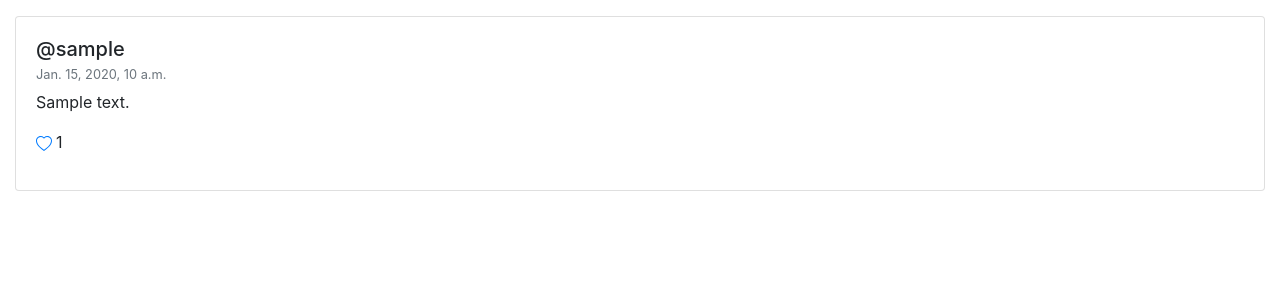
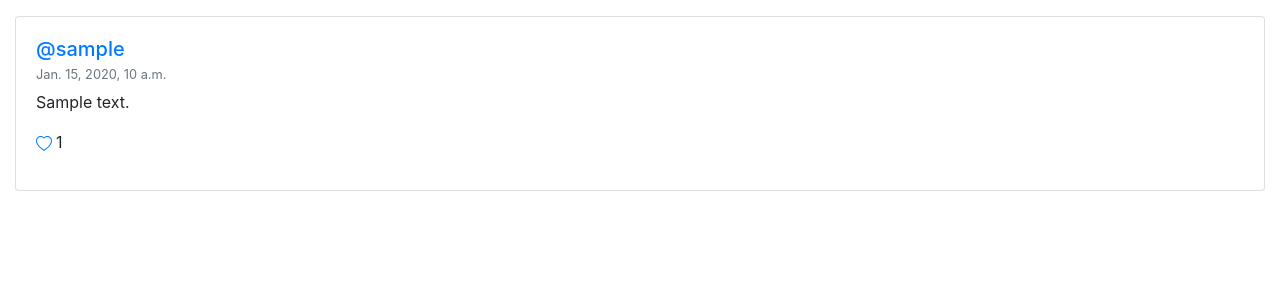
Before and after one commit to AmirAbbas-Mashayekhi/Network-CS50, a Django app: page / in a window 1280 px wide. Shown: the part 56-356 px from the top of the page. Run offline with Django 3.2, Linux system fonts and the light colour scheme; tables that the repository leaves empty hold one stand-in row (values such as "Sample post").

Commit message:
Add links to user handles on index page

```diff
--- a/network/templates/network/index.html
+++ b/network/templates/network/index.html
@@ -47,7 +47,7 @@
         {% for post in all_posts %}
             <div class="card mb-4">
                 <div class="card-body">
-                    <h5 class="card-title">@{{ post.user.username }}</h5>
+                    <a href="{% url 'profile' post.user.username %}" style="text-decoration: none;"><h5 class="card-title">@{{ post.user.username }}</h5></a>
                     <h6 class="card-subtitle mb-2 text-muted small">{{ post.created_at }}</h6>
                     <p class="card-text">{{ post.body }}</p>
                     <!-- <a href="#" class="card-link">Card link</a> -->
```
